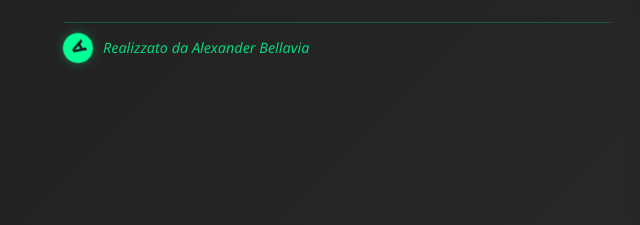
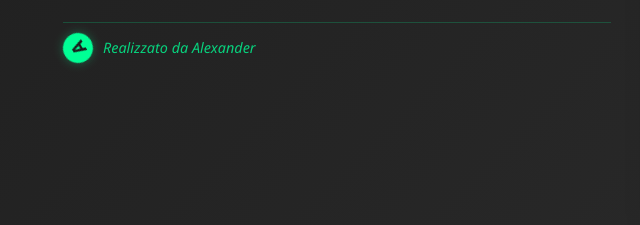
Before and after one commit to Alecsz01/correntealternata, a website: page index.html in a window 1280 px wide. Shown: the part 997-1222 px from the top of the page, 0-640 px from the left. Drawn offline with nearby package versions, Linux system fonts and the light colour scheme.

Commit message:
index.html

```diff
--- a/index.html
+++ b/index.html
@@ -551,7 +551,7 @@
                 <canvas id="sineWaveChart"></canvas>
                 <div class="signature-container">
                     <div class="rotating-logo">A</div>
-                    <div class="signature-text">Realizzato da Alexander Bellavia</div>
+                    <div class="signature-text">Realizzato da Alexander</div>
                 </div>
             </div>
             <div class="formulas-card card">
```
